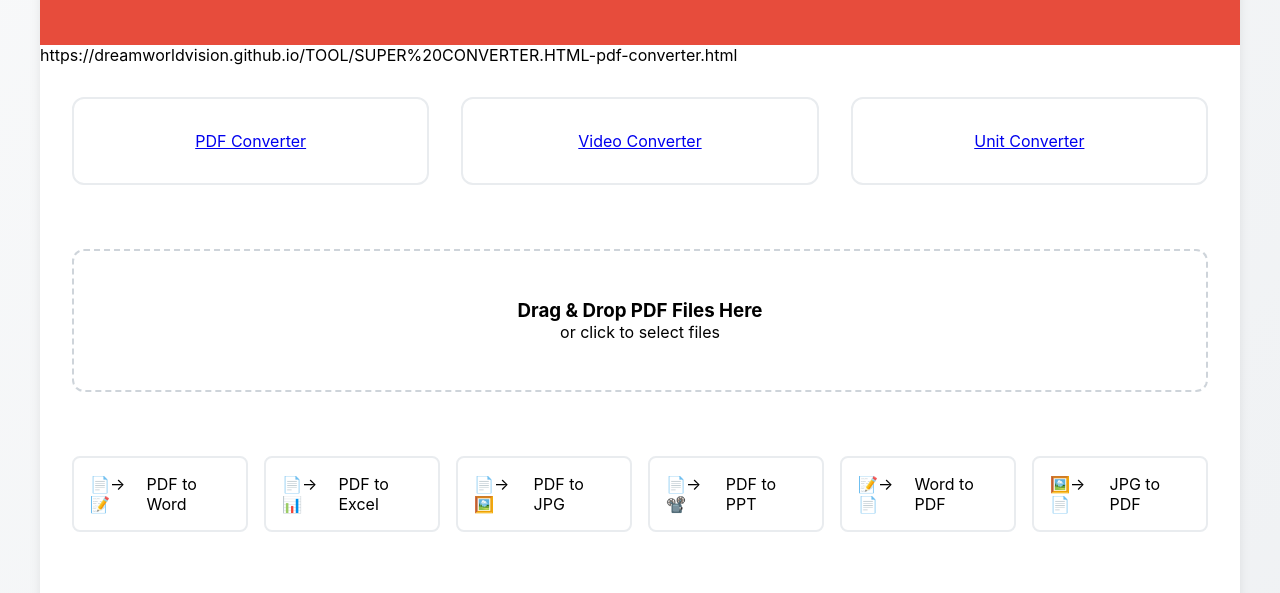
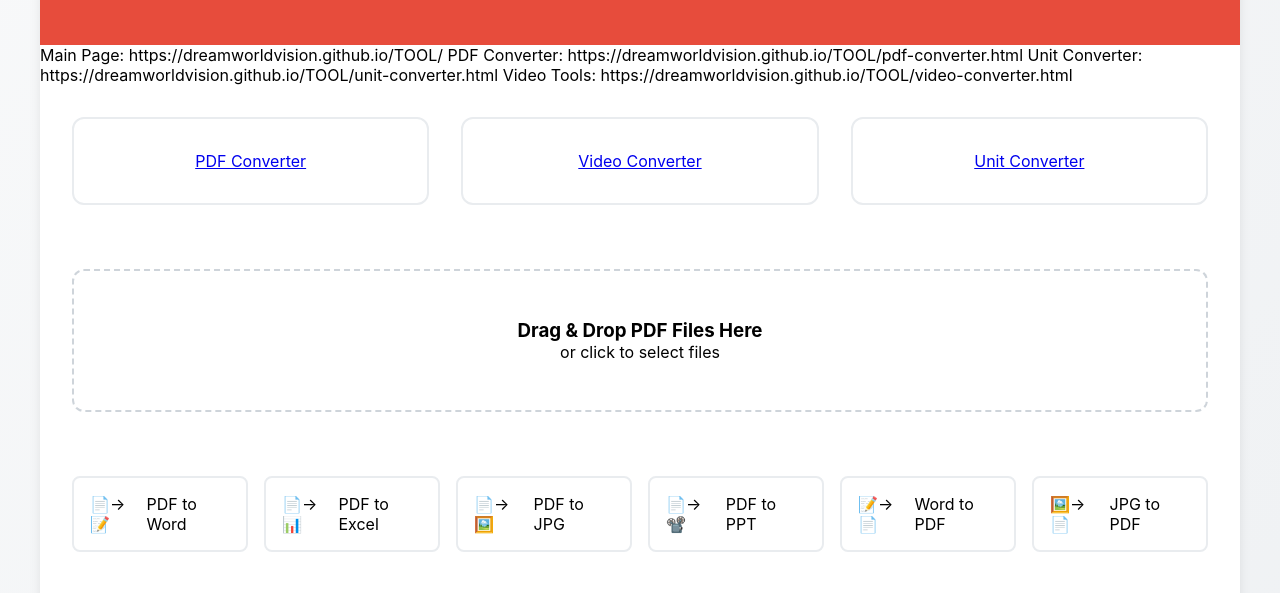
Before and after one commit to dreamworldvision/TOOL, a plain HTML site: page index.html in a window 1280 px wide. Shown: the part 206-799 px from the top of the page. Drawn offline with nearby package versions, Linux system fonts and the light colour scheme.

Commit message:
Update index.html

```diff
--- a/index.html
+++ b/index.html
@@ -140,7 +140,10 @@
             <h1>PDF Master Pro</h1>
             <p>Convert, edit, and transform PDF files with professional quality</p>
         </div>
-             https://dreamworldvision.github.io/TOOL/SUPER%20CONVERTER.HTML-pdf-converter.html
+            Main Page:     https://dreamworldvision.github.io/TOOL/
+PDF Converter: https://dreamworldvision.github.io/TOOL/pdf-converter.html
+Unit Converter: https://dreamworldvision.github.io/TOOL/unit-converter.html
+Video Tools:   https://dreamworldvision.github.io/TOOL/video-converter.html
                <div class="tool-grid">
     <a href="pdf-converter.html" class="tool-card">PDF Converter</a>
     <a href="video-converter.html" class="tool-card">Video Converter</a>
```
